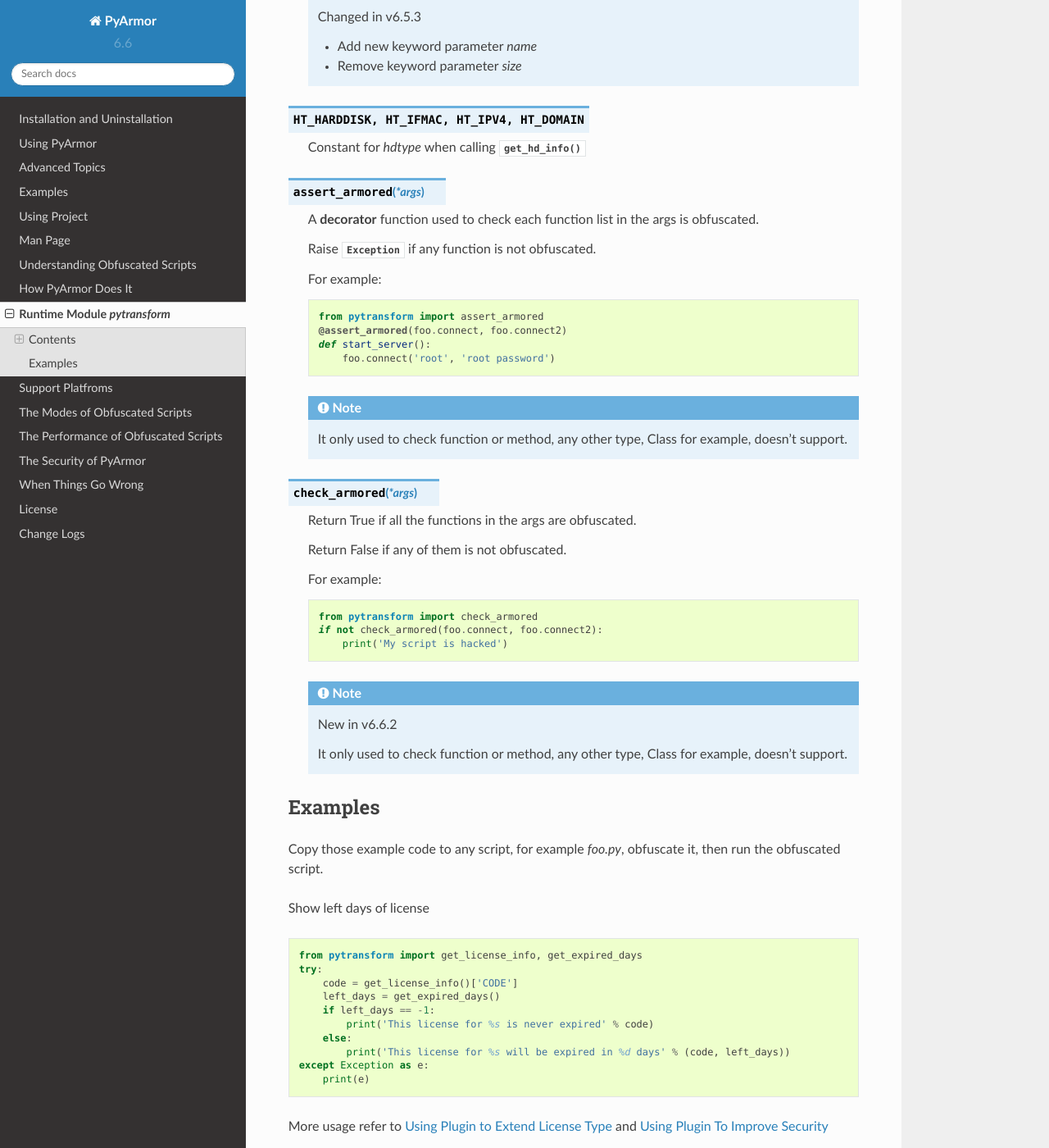
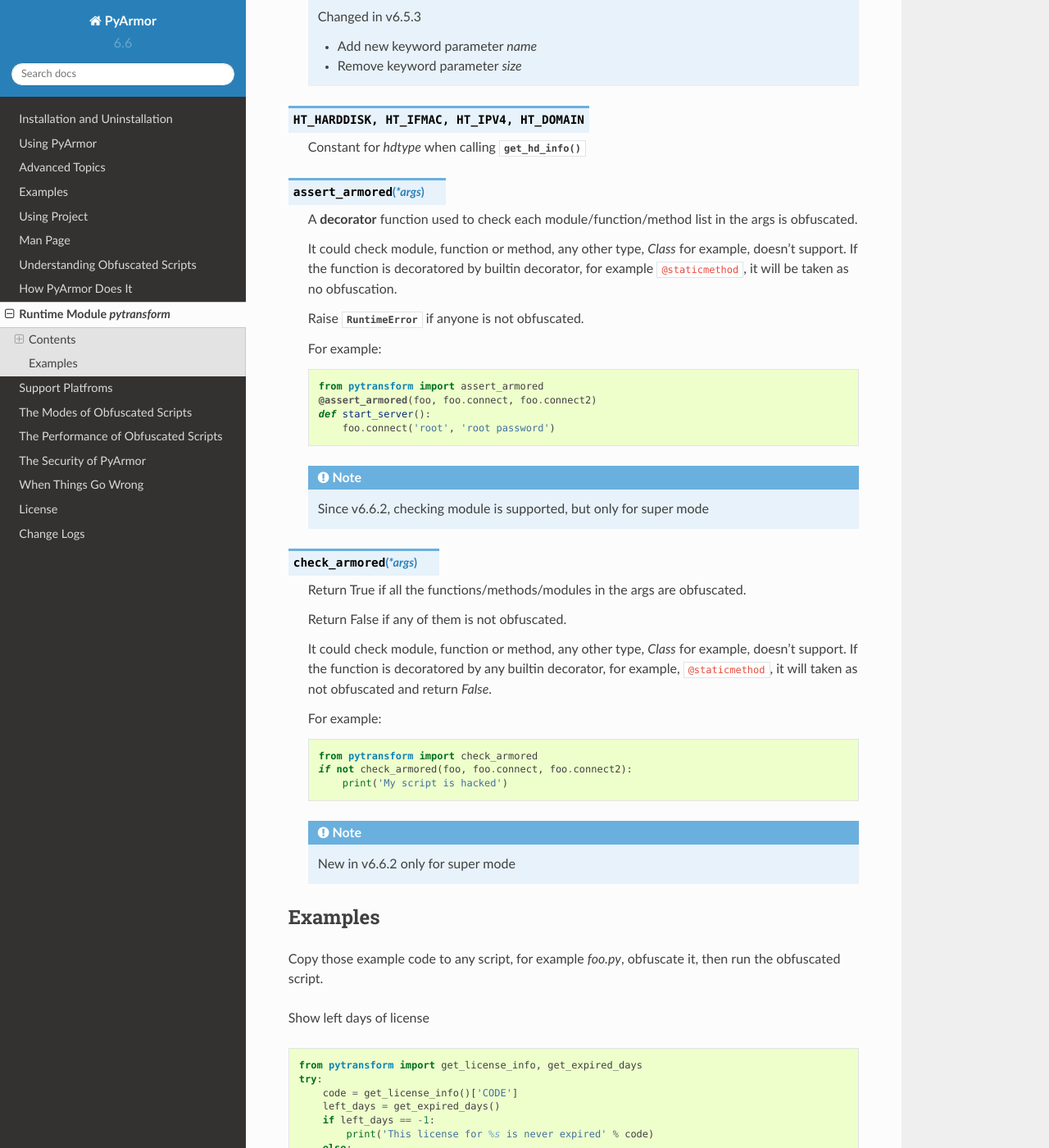
Before and after one commit to dashingsoft/pyarmor, a Sphinx documentation site: the page built from docs/pytransform.rst, in a window 1280 px wide and 1400 px high, scrolled down 2176 px. Shown: the whole window at 82% size. Built offline with Sphinx 7.4.7 and the Read the Docs theme 2.0.0, drawn with Linux system fonts in a browser that asks for light colours.

Commit message:
check_armored could check module

```diff
--- a/docs/change-logs.rst
+++ b/docs/change-logs.rst
@@ -35,7 +35,8 @@ Incompatible issues
 6.6.2 (dev, not released)
 -------------------------
 * Improve the security of restrict mode and `assert_armored` for super mode
-* Add new api `check_armored` in the runtime module `pytransform`
+* Add new api `check_armored` in the runtime module `pytransform` for super
+  mode, it could be used to check module/function/method
 * Build super mode core libraries with rpath dependent in MacOS
 * Fix Python3.9 pack issue for MacOS: check_lib_pytransform failed
 * Fix Apple Silicon platform issue: the binary libraries doesn't work
--- a/docs/pytransform.rst
+++ b/docs/pytransform.rst
@@ -117,39 +117,42 @@ Contents
 
 .. function:: assert_armored(*args)
 
-   A **decorator** function used to check each function list in the args is
-   obfuscated.
+   A **decorator** function used to check each module/function/method list in
+   the args is obfuscated.
 
-   Raise :exc:`Exception` if any function is not obfuscated.
+   It could check module, function or method, any other type, `Class` for
+   example, doesn't support. If the function is decoratored by builtin
+   decorator, for example ``@staticmethod``, it will be taken as no obfuscation.
+
+   Raise :exc:`RuntimeError` if anyone is not obfuscated.
 
    For example::
 
      from pytransform import assert_armored
-     @assert_armored(foo.connect, foo.connect2)
+     @assert_armored(foo, foo.connect, foo.connect2)
      def start_server():
          foo.connect('root', 'root password')
 
-   .. note::
-
-      It only used to check function or method, any other type, Class for
-      example, doesn't support.
+   .. note:: Since v6.6.2, checking module is supported, but only for super mode
 
 .. function:: check_armored(*args)
 
-   Return True if all the functions in the args are obfuscated.
+   Return True if all the functions/methods/modules in the args are obfuscated.
 
    Return False if any of them is not obfuscated.
+
+   It could check module, function or method, any other type, `Class` for
+   example, doesn't support. If the function is decoratored by any builtin
+   decorator, for example, ``@staticmethod``, it will taken as not obfuscated
+   and return `False`.
 
    For example::
 
      from pytransform import check_armored
-     if not check_armored(foo.connect, foo.connect2):
+     if not check_armored(foo, foo.connect, foo.connect2):
          print('My script is hacked')
 
-   .. note:: New in v6.6.2
-
-       It only used to check function or method, any other type, Class for
-       example, doesn't support.
+   .. note:: New in v6.6.2 only for super mode
 
 Examples
 --------
```
Also changed, not shown: 1 other file.
